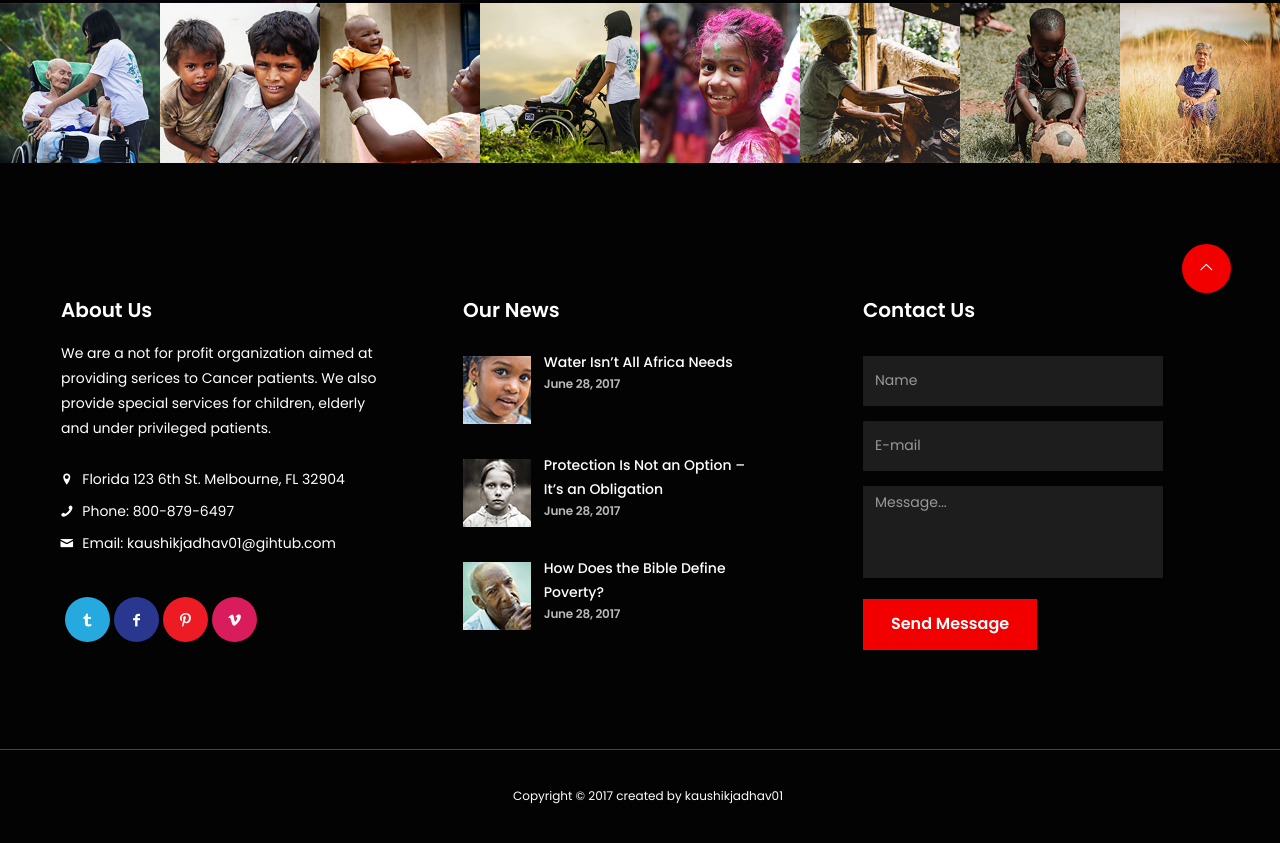
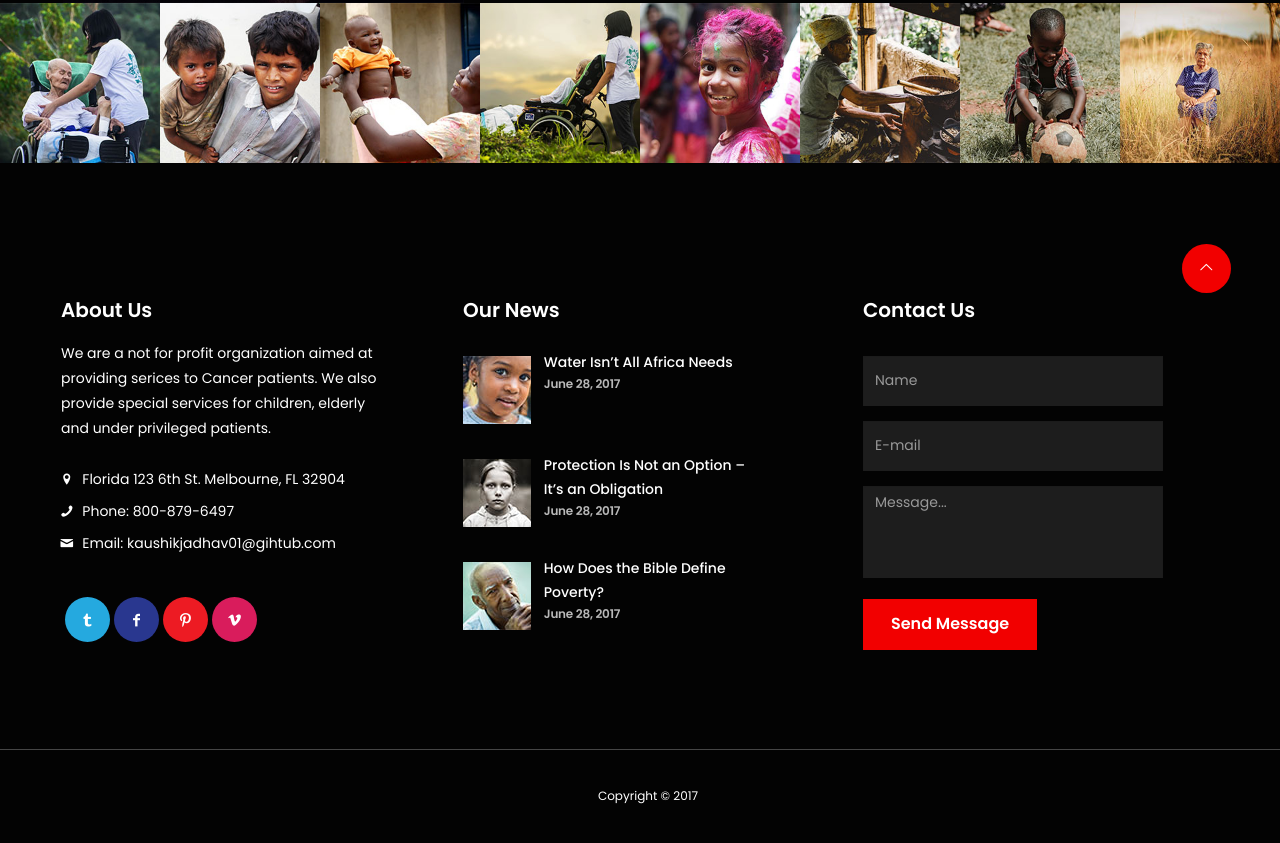
Before and after one commit to smruthijuanita/full_stack_project, a plain HTML site: page index.html in a window 1280 px wide. Shown: the part 6108-6951 px from the top of the page. Drawn offline with nearby package versions, Linux system fonts and the light colour scheme; no server answers.

Commit message:
Update footer.html

```diff
--- a/footer.html
+++ b/footer.html
@@ -99,8 +99,7 @@
         <div class="container">
             <div class="row">
                 <div class="col-lg-12 col-md-12 col-sm-12 col-xs-12">
-                    <p class="copy-title">Copyright &copy; 2017 created by
-                        <a href="https://github.com/kaushikjadhav01" target="_blank">kaushikjadhav01</a>
+                    <p class="copy-title">Copyright &copy; 2017
                     </p>
                 </div>
             </div>
```
